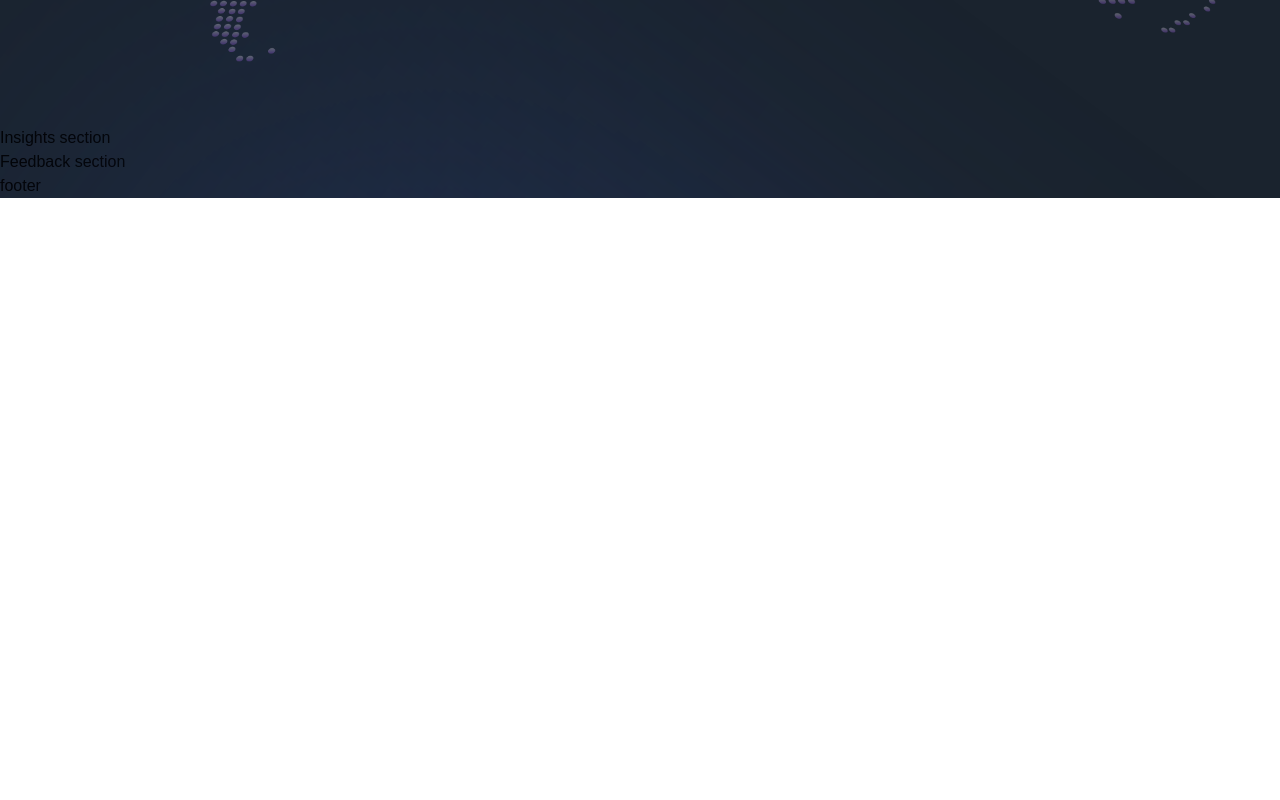
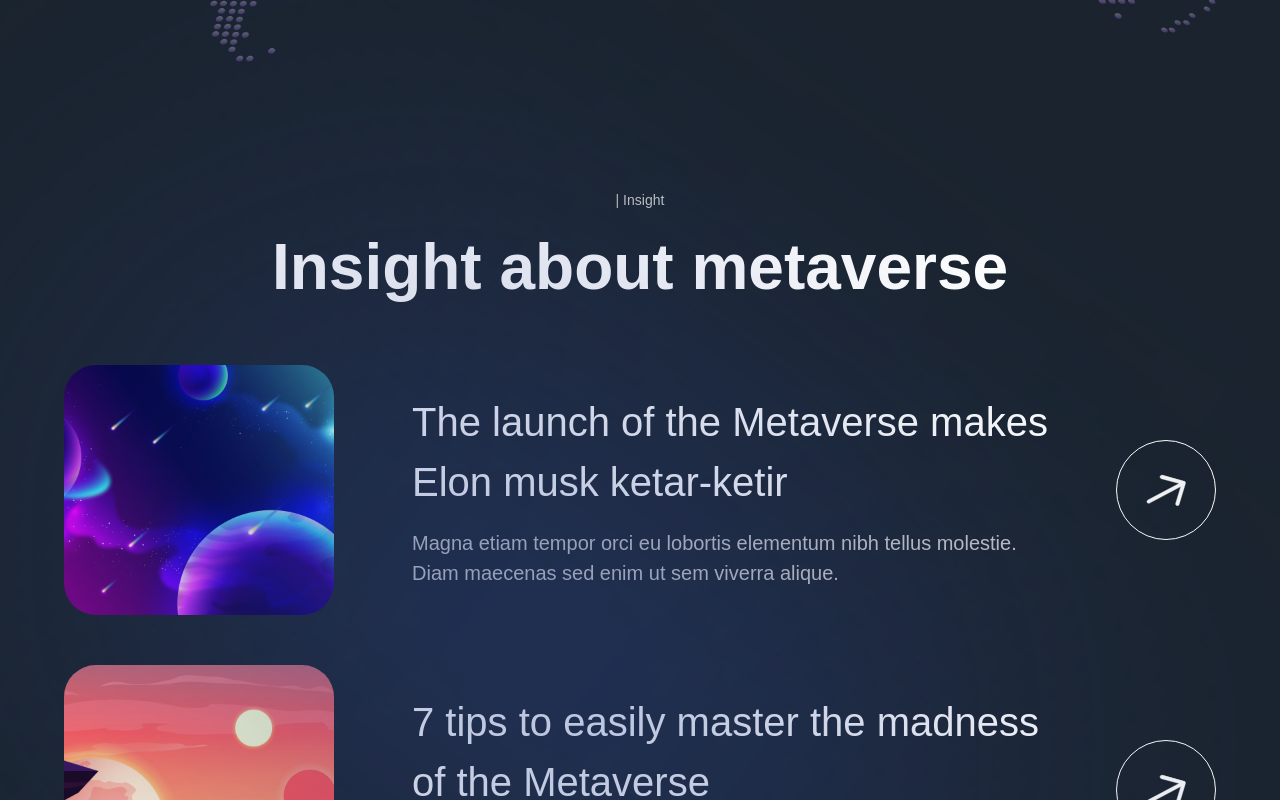
Before and after one commit to thongpt2617/metaverse-madness, a Next.js app: page / in a window 1280 px wide. Shown: the part 5080-5880 px from the top of the page. Before the commit the page ends 5278 px from the top, so only its background shows below. Built offline with nearby package versions, Linux system fonts and the light colour scheme; a web font is replaced by a local one.

Commit message:
[feat] add Insights section

```diff
--- a/components/InsightCard.jsx
+++ b/components/InsightCard.jsx
@@ -1,9 +1,35 @@
-'use client';
+"use client";
 
-const InsightCard = () => (
-  <div>
-    Insight Card
-  </div>
+import { motion } from "framer-motion";
+import { fadeIn } from "../utils/motion";
+
+const InsightCard = ({ imgUrl, title, subtitle, index }) => (
+  <motion.div variants={fadeIn("up", "spring", index * 0.5, 1)}>
+    <div className="flex md:flex-row flex-col gap-4">
+      <img
+        src={imgUrl}
+        alt="planet"
+        className="md:w-[270px] w-full h-[250px] rounded-[32px] object-cover"
+      />
+      <div className="w-full flex justify-between items-center">
+        <div className="flex-1 md:ml-[62px] flex flex-col max-w-[650px]">
+          <h4 className="font-normal lg:text-[40px] text-[26px] text-white">
+            {title}
+          </h4>
+          <p className="mt-[16px] font-normal lg:text-[20px] text-14px text-secondary-white">
+            {subtitle}
+          </p>
+        </div>
+        <div className="md:flex hidden items-center justify-center w-[100px] h-[100px] rounded-full bg-transparent˝ border-[1px] border-white cursor-pointer">
+          <img
+            src="/arrow.svg"
+            alt="arrow"
+            className="w-[40%] h-[40%] object-contain"
+          />
+        </div>
+      </div>
+    </div>
+  </motion.div>
 );
 
 export default InsightCard;
--- a/sections/Insights.jsx
+++ b/sections/Insights.jsx
@@ -1,8 +1,35 @@
-'use client';
+"use client";
+
+import { motion } from "framer-motion";
+import styles from "../styles";
+import { staggerContainer } from "../utils/motion";
+import { InsightCard, TitleText, TypingText } from "../components";
+import { insights } from "../constants";
 
 const Insights = () => (
-  <section>
-    Insights section
+  <section className={`${styles.paddings} relative 0px10`} id="new">
+    <motion.div
+      variants={staggerContainer}
+      initial="hidden"
+      whileInView="show"
+      viewport={{ once: false, amount: 0.25 }}
+      className={`${styles.innerWidth} mx-auto flex flex-col`}
+    >
+      <TypingText title="| Insight" textStyles="text-center" />
+      <TitleText
+        title={<>Insight about metaverse</>}
+        textStyles="text-center"
+      />
+      <div className="mt-[50px] flex flex-col gap-[50px]">
+        {insights.map((insight, index) => (
+          <InsightCard
+            key={`insight-${index}`}
+            {...insight}
+            index={index + 1}
+          />
+        ))}
+      </div>
+    </motion.div>
   </section>
 );
 
```
